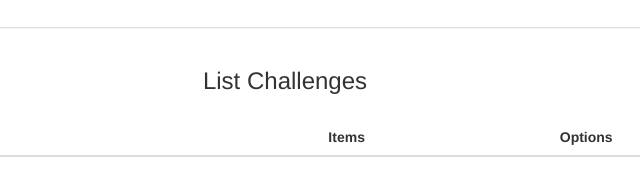
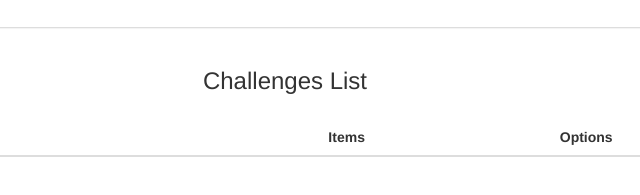
Before and after one commit to juancorreaglobant/CrudRetos, a plain HTML site: page index.html in a window 1280 px wide. Shown: the part 583-778 px from the top of the page, 355-995 px from the left. Drawn offline with nearby package versions, Linux system fonts and the light colour scheme; no server answers.

Commit message:
challenge

```diff
--- a/index.html
+++ b/index.html
@@ -74,7 +74,7 @@
           <div class="box">
             <div class="box-header">
               <div align="center">
-                <h3 class="box-title">List Challenges</h3>
+                <h3 class="box-title">Challenges List</h3>
               </div>
             <!-- /.box-header -->
             <div class="box-body">
```
